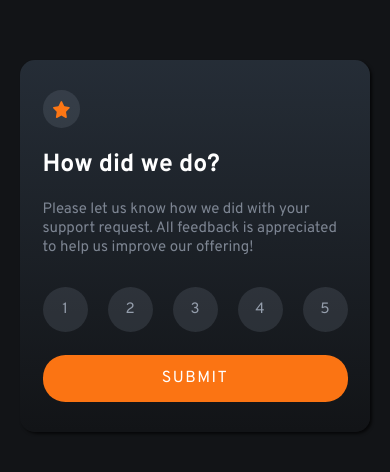
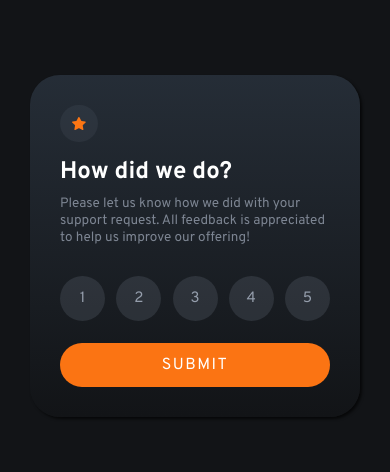
Before and after one commit to watt92imp/FrontendMentor-Interactive-rating-component, a plain HTML site: page index.html in a window 390 px wide. Shown: the part 176-648 px from the top of the page. Drawn offline with Linux system fonts and the light colour scheme.

Commit message:
Add files via upload

```diff
--- a/style.css
+++ b/style.css
@@ -24,10 +24,10 @@ body {
   background-color: var(--Very-Dark-Blue);
 }
 .card {
-  max-width: 350px;
+  max-width: 400px;
   height: auto;
-  padding: 2rem 1.5em;
-  border-radius: 1rem;
+  padding: 2rem;
+  border-radius: 2rem;
   background: linear-gradient(
     to bottom,
     var(--Dark-Blue),
@@ -40,23 +40,25 @@ body {
 }
 .icon-star {
   padding: 1rem;
-  background-color: hsla(216, 12%, 54%, 0.2);
+  background-color: hsla(216, 12%, 54%, 0.1);
   position: relative;
   align-items: center;
   display: flex;
   justify-content: center;
-  height: 2.5rem;
-  width: 2.5rem;
+  height: 3rem;
+  width: 3rem;
   border-radius: 50%;
 }
 .icon-star img {
-  width: 1.15rem;
-  height: 1.15rem;
+  width: 1rem;
+  height: 1rem;
 }
 .title {
   color: inherit;
-  font-size: 1.65rem;
+  font-size: 1.9rem;
   font-weight: 700;
+  margin-top: 2.5rem;
+  margin-bottom: 0;
 }
 .description {
   color: var(--Light-Grey);
@@ -74,23 +76,25 @@ body {
   color: var(--Light-Grey);
 }
 .btn {
-  width: 3em;
-  height: 3rem;
+  width: 3.5em;
+  height: 3.5rem;
   position: relative;
   border-radius: 50%;
   border-style: none;
+  font-size: 1rem;
   background-color: hsla(216, 12%, 54%, 0.2);
 }
-.btn:hover {
-  color: var(--White);
+.active {
+  color: var(--White) !important;
   cursor: pointer;
   transition: 0.5ms;
-  background-color: var(--Light-Grey);
+  background-color: var(--Light-Grey) !important;
 }
-.active,
+.btn:hover,
 .btn:active {
-  background-color: var(--Orange) !important;
-  color: inherit !important;
+  cursor: pointer;
+  background-color: var(--Orange);
+  color: inherit;
   transition: color 0.5s, background-color 0.5s;
 }
 .btn-submit {
@@ -102,8 +106,8 @@ body {
   background-color: var(--Orange);
   width: 100%;
   border-radius: 1.5rem;
-  padding: 0.9rem;
-  margin-top: 0.5rem;
+  padding: 0.8rem;
+  margin-top: 1rem;
 }
 .btn-submit:hover,
 .btn-submit:active {
@@ -145,3 +149,36 @@ body {
 .rating-container p {
   margin-top: 0.5rem;
 }
+
+@media screen and (max-width: 600px) {
+  .card {
+    max-width: 330px;
+    height: auto;
+  }
+  .title {
+    font-size: 24px;
+    margin-top: 1rem;
+  }
+  .rating-selected p,
+  .thanks-container p,
+  .rating-container p {
+    color: hsl(217, 12%, 63%, 0.8);
+    font-weight: 400;
+    font-size: 0.9rem;
+  }
+  .icon-star {
+    height: 2.5rem;
+    width: 2.5rem;
+  }
+  .icon-star img {
+    width: 0.9rem;
+    height: auto;
+  }
+  .btn {
+    width: 3em;
+    height: 3rem;
+  }
+  .btn-submit {
+    margin-top: 0.5rem;
+  }
+}
```
